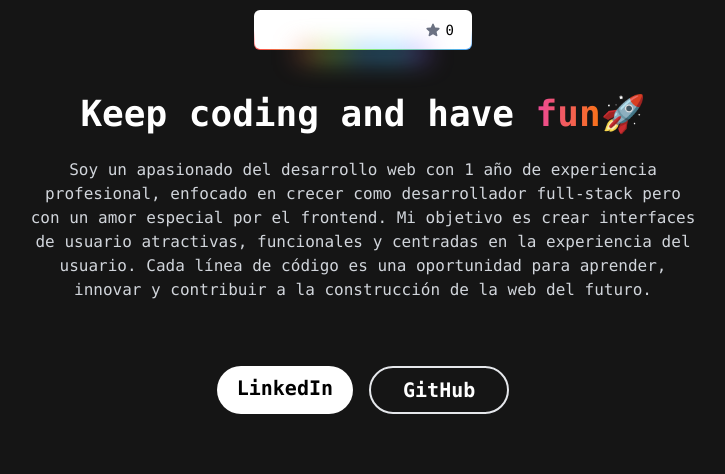
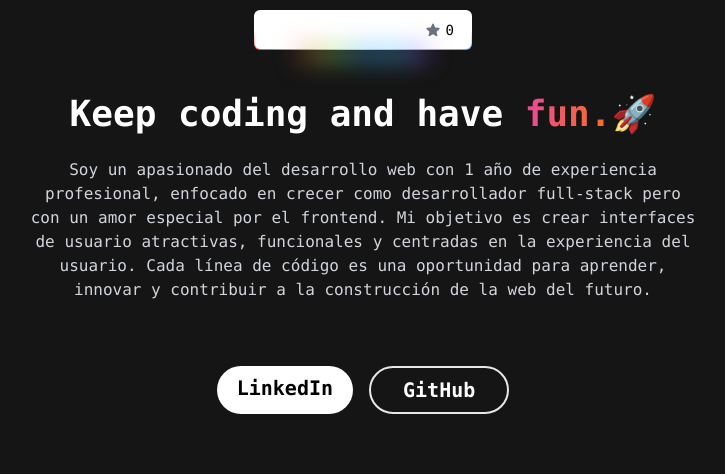
Before and after one commit to matias2r/portfolio-matias2r, an Astro site: page / in a window 1280 px wide. Shown: the part 326-800 px from the top of the page, without its empty margins (277-1002 px from the left). Built offline with nearby package versions, Linux system fonts and the light colour scheme; Astro itself is replaced by a stand-in of ours; no server answers.

```diff
--- a/src/components/Head.astro
+++ b/src/components/Head.astro
@@ -11,7 +11,7 @@
 
     <div class="flex flex-col items-center justify-center pt-11">
         <h1 class="text-4xl font-bold text-white text-center">
-            Keep coding and have <span class="text-transparent bg-clip-text bg-gradient-to-r from-pink-500 to-orange-500">fun</span>🚀
+            Keep coding and have <span class="text-transparent bg-clip-text bg-gradient-to-r from-pink-500 to-orange-500">fun.</span>🚀
         </h1>
 
         <p class="mt-6 text-md text-gray-300 max-w-2xl text-center">
```
